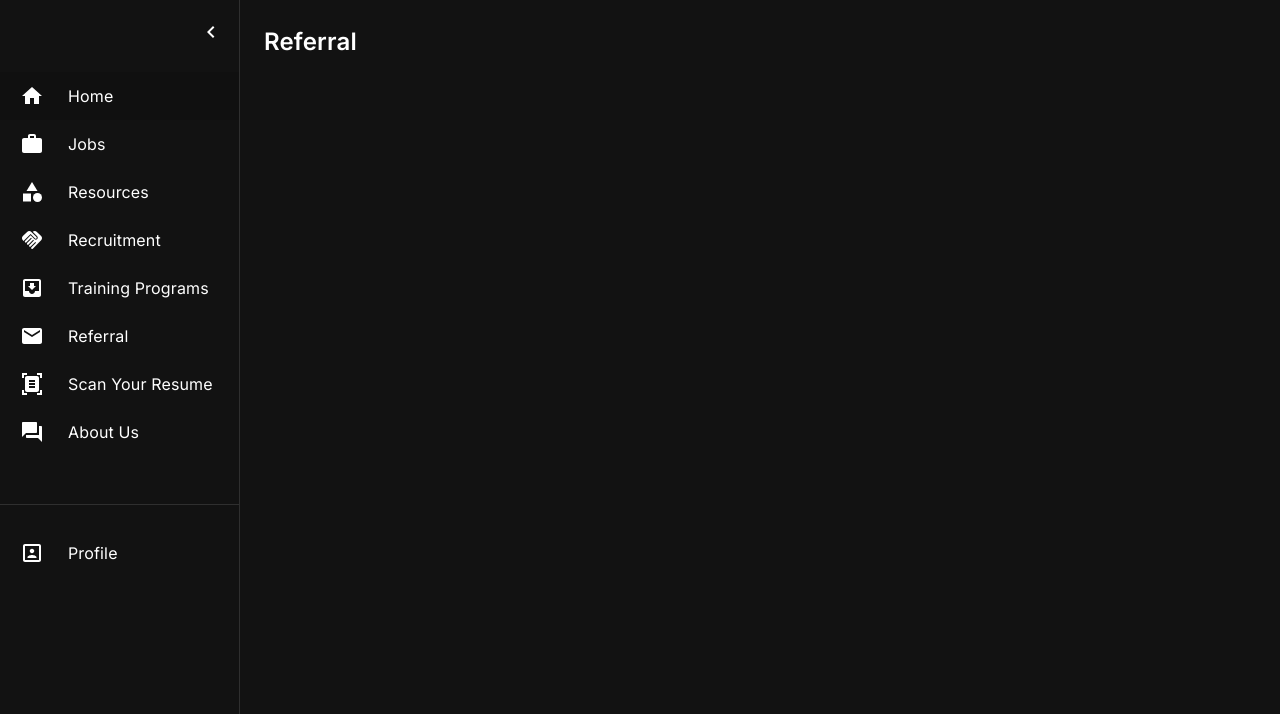
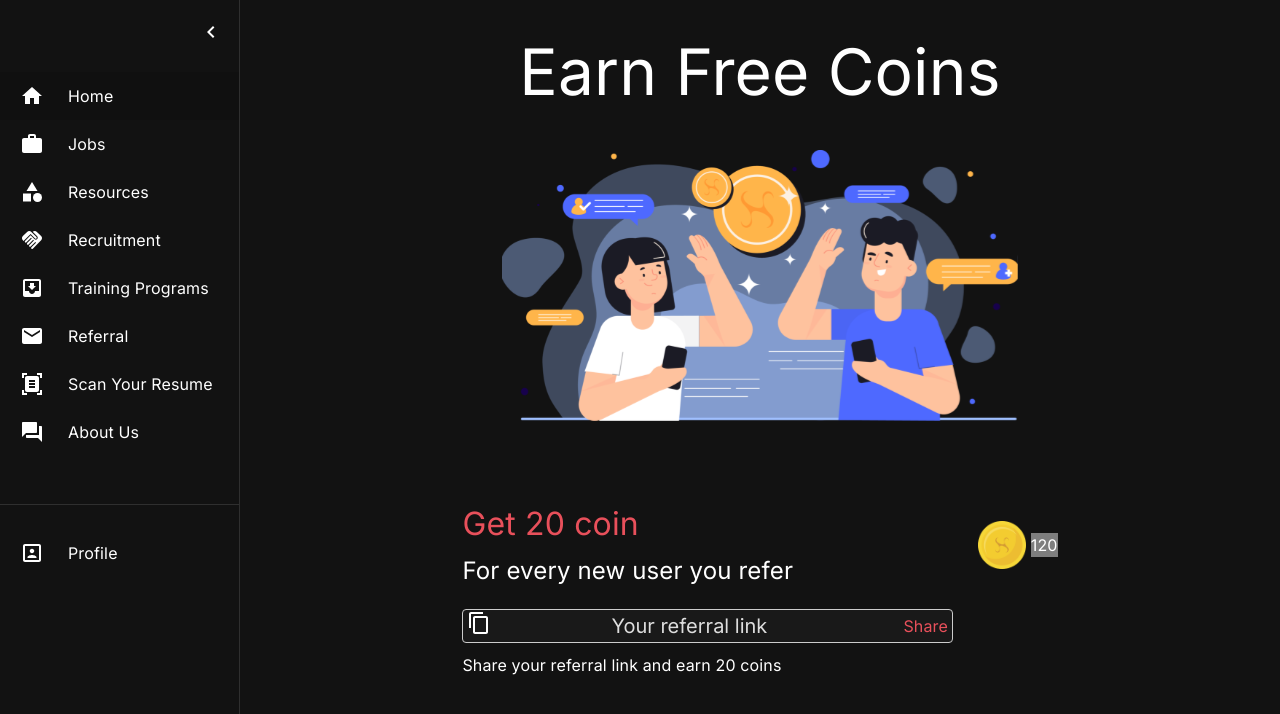
Before and after one commit to AceHunterr/mini-linkedin-ReactProject, a React (Create React App) app: page /referral in a window 1280 px wide. Shown: the top 714 px of the page. Built offline with nearby package versions, Linux system fonts and the light colour scheme.

Commit message:
Completed the referral page

```diff
--- a/public/index.html
+++ b/public/index.html
@@ -12,6 +12,7 @@
     <link rel="stylesheet" href="recruitment.css">
     <link rel="stylesheet" href="employer-form.css">
     <link rel="stylesheet" href="scanresume.css">
+    <link rel="stylesheet" href="referrals.css">
     <title>JobLink</title>
   </head>
   <body>
--- /dev/null
+++ b/public/referrals.css
@@ -0,0 +1,210 @@
+/* .referral-container {
+    display: flex;
+    justify-content: center;
+    align-items: center;
+  }
+
+  .left-content {
+    display: flex;
+    flex-direction: column;
+  }
+
+  .right-content {
+    display: flex;
+    align-items: center;
+    margin-left: auto;
+  }
+
+  .referral-container svg {
+    margin: 0 auto;
+  }
+
+  .referral-container span {
+    margin: 5px 0;
+  }
+
+  .referral-container img {
+    margin-left: 5px;
+  }
+   */
+
+   #earn-free-coin-text{
+    padding-bottom: 3%;
+   }
+
+   .referral-container {
+    display: flex;
+    flex-direction: column;
+    align-items: center;
+    justify-content: center;
+    padding-bottom: 7%;
+  }
+
+  .referral-container img {
+    margin-left: 5px;
+  }
+
+  .referral-content {
+    display: flex;
+    align-items: center;
+    justify-content: space-between;
+    width: 60%;
+    margin: auto;
+  }
+  .referral-container svg {
+    width: 52%;
+    height: 55%;
+    margin-bottom: 10px;
+ }
+
+  .left-content {
+    text-align: left;
+  }
+
+  .right-content {
+    display: flex;
+    align-items: center;
+    text-align: right;
+  }
+
+  .referral-content h2,
+  .referral-content h4,
+  .referral-content p {
+    margin: 0;
+  }
+
+  .referral-content h2 {
+    font-size: 2rem;
+    font-weight: 100;
+    color: var(--color-red);
+  }
+
+  .referral-content h4 {
+    font-size: 1.5rem;
+    color: #fff;
+    margin-top: 5px;
+    font-weight: 400;
+  }
+
+  .referral-content img {
+    width: 3rem;
+    height: 3rem;
+    margin-right: 5px;
+  }
+
+  .referral-content p {
+    background-color: var(--color-grey-darker);
+    margin: 0;
+  }
+
+
+
+
+
+
+
+
+
+  .referral-input-row {
+    display: flex;
+    width: 60%;
+    /* justify-content: start; */
+    margin: auto;
+    padding: 2% 0% 1%;
+  }
+
+  .referral-input-container {
+    display: inline-block;
+    position: relative;
+    border: 1px solid #ccc;
+    border-radius: 4px;
+    padding: 4px;
+    background-color: var(--color-secondary-black);
+
+  }
+
+  .copy-container {
+    position: absolute;
+    top: 50%;
+    left: 4px; /* Adjust the left position as needed */
+    transform: translateY(-50%);
+    cursor: pointer;
+  }
+
+  .referral-input-wrapper {
+    display: flex;
+    align-items: center;
+  }
+
+  .referral-input-wrapper input {
+    flex: 1;
+    border: none;
+    color: var(--color-grey-primary);
+    background-color: transparent;
+    /* padding: 4px 4px 4px 24px; */
+    margin-left: 9rem;
+    outline: none;
+    font-size: 20px;
+    cursor: pointer;
+  }
+
+  .referral-input-wrapper p {
+    margin-left: 4px;
+    color: var(--color-red);
+  }
+
+
+  .referral-input-paragraph {
+    display: flex;
+    width: 60%;
+    margin: auto;
+    padding: 0% 0% 2%;
+  }
+
+
+
+  @media (max-width: 750px) {
+    #earn-free-coin-text{
+        font-size: 2rem;
+        padding-bottom: 5%;
+    }
+
+    .referral-container svg {
+        width: 100%;
+        height: 100%;
+        margin-bottom: 10px;
+     }
+
+
+    .referral-content {
+      flex-direction: column;
+      text-align: center;
+    }
+
+    .left-content,
+    .right-content {
+      text-align: center;
+      margin-bottom: 10px;
+    }
+
+    .right-content {
+      margin-top: 13px;
+    }
+    .referral-input-wrapper input {
+        margin-left:2rem ;
+    }
+  }
+
+
+  @media (max-width:550px) {
+    .referral-input-wrapper input {
+        margin-left:1.3rem ;
+    }
+    .referral-input-row{
+        width:100%;
+    }
+}
+
+
+
+  /* @media(max-width) */
--- a/src/pages/Referral.jsx
+++ b/src/pages/Referral.jsx
@@ -1,18 +1,68 @@
-import React,{} from 'react';
+import React, { useRef, useState } from 'react';
 import Box from '@mui/material/Box';
 import Sidenav from '../components/sidenav';
+import { ReactComponent as ReferralSvg } from '../static/images/referral.svg';
+import coinImg from "../static/images/coin.png";
+import ContentCopyIcon from '@mui/icons-material/ContentCopy';
 
 const Referral = () => {
+  const referralLinkRef = useRef(null);
+  const [referralLinkText, setReferralLinkText] = useState("Your referral link");
+
+  const handleCopyClick = () => {
+    if (referralLinkRef.current) {
+      referralLinkRef.current.select();
+      document.execCommand('copy');
+    }
+  };
+
   return (
-    <Box sx={{display:"flex"}}>
-    <Sidenav />
-    <Box component="main" sx={{ flexGrow: 1, p: 3}}>
-      {/* Add your home page content here */}
+    <Box sx={{ display: "flex" }}>
+      <Sidenav />
+      <Box component="main" sx={{ flexGrow: 1, p: 3 }}>
+        {/* Add your home page content here */}
 
-      <h2>Referral</h2>
+        <div className="job-detail-header-div">
+          <h2 className="job-detail-heading" id="earn-free-coin-text">Earn Free Coins</h2>
+        </div>
+        <div className="referral-container">
+          <ReferralSvg />
+        </div>
+        <div className='referral-content'>
+          <div className="left-content">
+            <h2>Get 20 coin</h2>
+            <h4>For every new user you refer</h4>
+          </div>
+          <div className="right-content">
+            <img src={coinImg} alt="" />
+            <p>120</p>
+          </div>
+        </div>
+
+        <div className="referral-input-row">
+          <div className="referral-input-container">
+            <div className="copy-container" onClick={handleCopyClick}>
+              <ContentCopyIcon />
+            </div>
+            <div className="referral-input-wrapper">
+              <input
+                ref={referralLinkRef}
+                type="text"
+                value={referralLinkText}
+                onClick={handleCopyClick}
+                readOnly
+              />
+              <p>Share</p>
+            </div>
+          </div>
+        </div>
+
+        <div className='referral-input-paragraph '>
+          <p>Share your referral link and earn 20 coins</p>
+        </div>
 
 
-    </Box>
+      </Box>
     </Box>
   );
 };
```
Also changed, not shown: src/static/images/coin.png (added), src/static/images/referral.svg (added).
